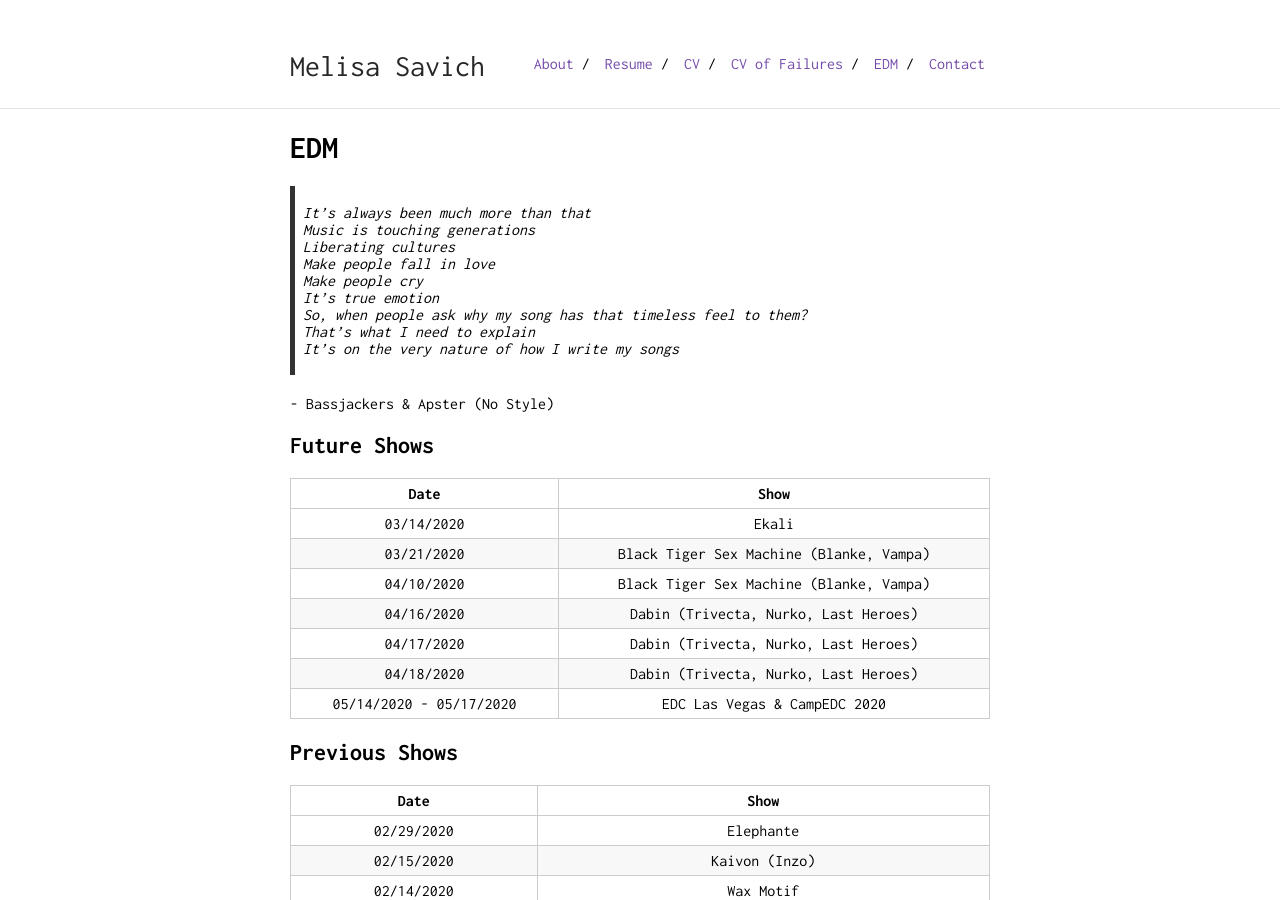
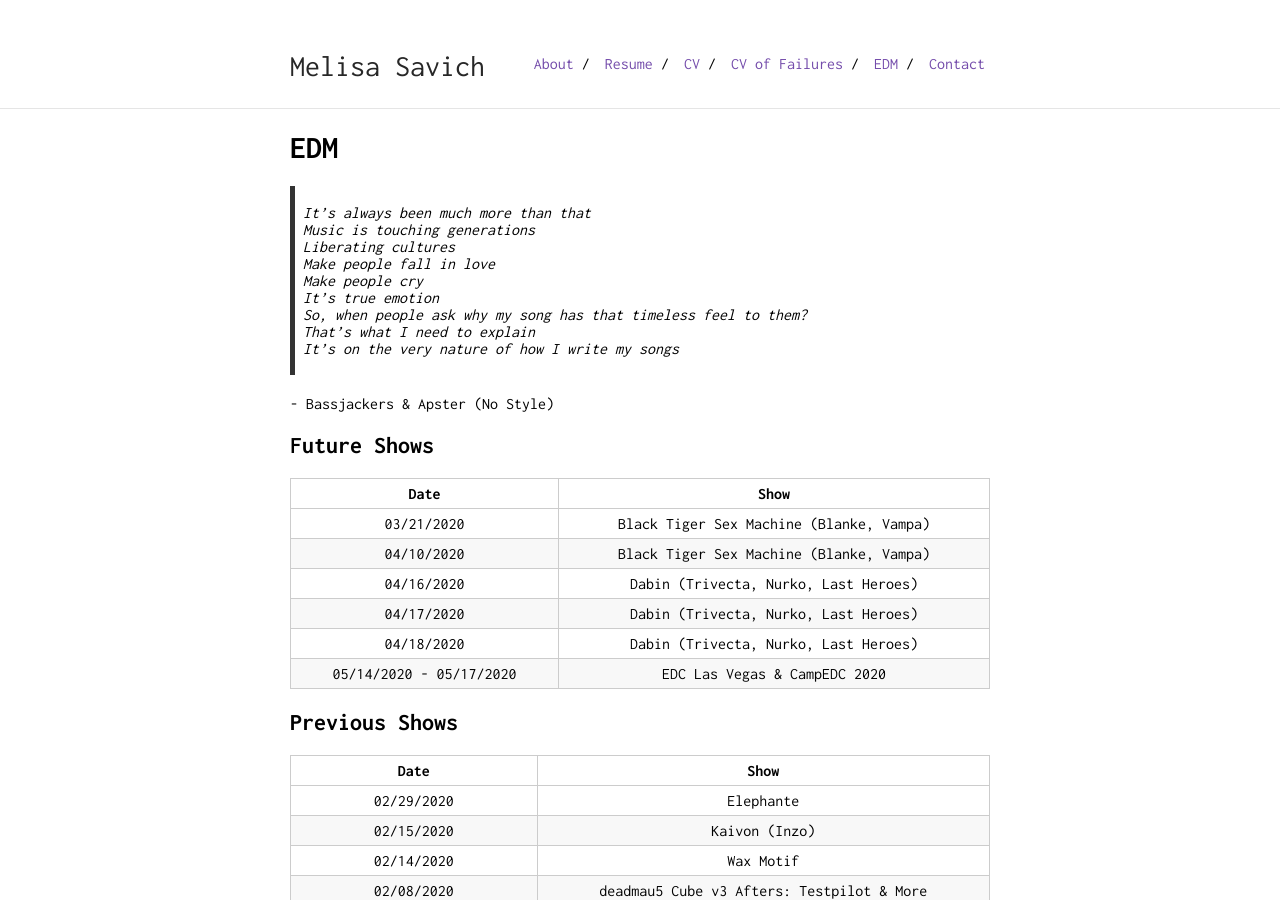
Before and after one commit to mksavic/mksavic.github.io, a Jekyll site: the page built from edm.md, in a window 1280 px wide and 900 px high. Built offline with Jekyll 4.4.1, drawn with Linux system fonts in a browser that asks for light colours; our own code applies the rules of GitHub Pages for plain Markdown files.

Commit message:
update edm.md

```diff
--- a/edm.md
+++ b/edm.md
@@ -21,7 +21,6 @@ is_contact: true
 
 |          Date           |                      Show                      |
 |:-----------------------:|:----------------------------------------------:|
-|       03/14/2020        |                     Ekali                      |
 |       03/21/2020        |    Black Tiger Sex Machine (Blanke, Vampa)     |
 |       04/10/2020        |    Black Tiger Sex Machine (Blanke, Vampa)     |
 |       04/16/2020        |      Dabin (Trivecta, Nurko, Last Heroes)      |
```
